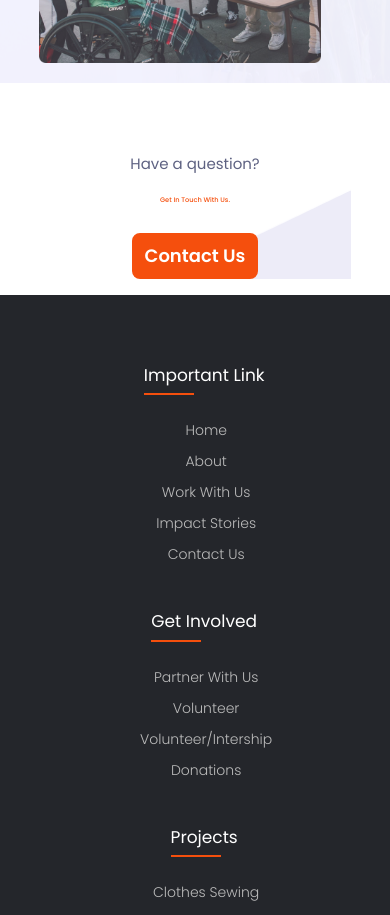
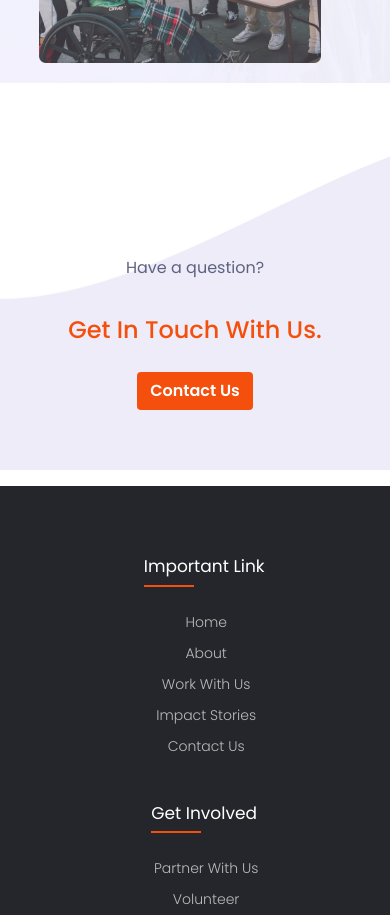
Before and after one commit to lizmwania/limuru-cheshire-webapp-frontend, a React (Create React App) app: page / in a window 390 px wide. Shown: the part 5980-6895 px from the top of the page. Built offline with nearby package versions, Linux system fonts and the light colour scheme.

Commit message:
responsiveness at contact section

```diff
--- a/src/components/Contact.js
+++ b/src/components/Contact.js
@@ -2,20 +2,15 @@ import React from 'react';
 
 const Contact = () => {
     return (
-        <div className='contact_container'>
-            <div className='title_wrapper'>
-                <p>Have a question?</p>
-                <h2>
-                    Get in touch with us.
-                </h2>
-            </div>
-            <div className='btn_group'>
-                <div className='btn btn_primary'>
-                    Contact Us
-                </div>
-            </div>
-
+      <div className="contact_container">
+        <div className="title_wrapper">
+          <p>Have a question?</p>
+          <h2>Get in touch with us.</h2>
+          <div className="btn_group">
+            <div className="btn btn_primary">Contact Us</div>
+          </div>
         </div>
+      </div>
     );
 }
 
--- a/src/styles/App.scss
+++ b/src/styles/App.scss
@@ -661,45 +661,57 @@ header {
 
 //contact container
 .contact_container {
-    display: block;
-    width: 80%;
+    // display: block;
+    width: 100%;
+    min-height: 40vh;
     margin: 50px auto 0 auto;
     background-image: url('../images/bg2.png');
+    display: grid;
+        align-items: center;
 
     .title_wrapper {
+        display: grid;
+            align-items: center;
+            justify-content: center;
+            text-align: center;
+            gap: 1rem;
 
         // overflow: hidden;
         p {
             text-align: center;
             font-weight: 400;
-            font-size: 15px;
+            font-size: 1rem;
             color: #5E6282;
             padding-top: 20px;
+            @media only screen and (max-width: 600px) {
+                padding-top: 4rem;
+                }
         }
 
         h2 {
-            font-size: 1.7vw;
+            font-size: 1.5rem;
             font-weight: 500;
             color: $dark_green;
             text-align: center;
             text-transform: capitalize;
-            margin-top: 20px;
+            // margin-top: 20px;
             line-height: 1.5;
             overflow: hidden;
         }
     }
 
           .btn_group {
-        padding-top: 20px;
-        @extend .dflex;
-        width: 100%;
+            //   @extend .dflex;
+            //   width: fit-content;
+            //   justify-content: center;
 
               .btn {
-            @extend .dflex;
-            width: fit-content;
-            height: 46px;
-            font-size: 18px;
-            border-radius: 8px;
+
+                  // @extend .dflex;
+                  // width: fit-content;
+                  // height: 56px;
+                  // font-size: 18px;
+                  border-radius: 4px;
                   font-weight: 600;
 
                   &.btn_primary {
```
Lines whose indentation alone changed are shown as unchanged.
